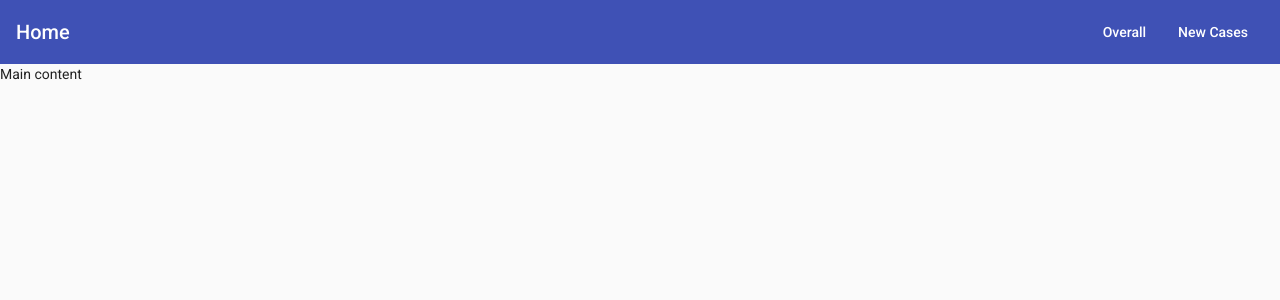
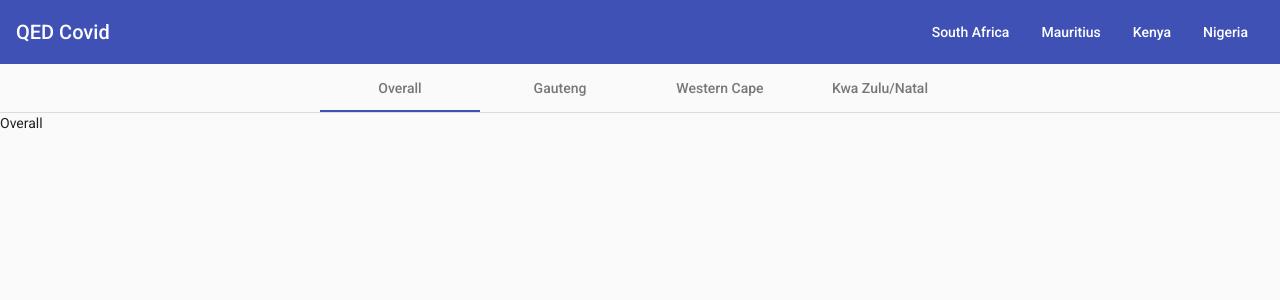
Before and after one commit to Motsamae/Covid_19, an Angular app: page /south-africa in a window 1280 px wide. Before the commit this address led to /. Shown: the top 300 px of the page. Built offline with nearby package versions, Linux system fonts and the light colour scheme.

Commit message:
South Africa Covid results
Code that separates the offices by country and main office bymain provinces in country

```diff
--- a/src/app/app.component.html
+++ b/src/app/app.component.html
@@ -3,15 +3,15 @@
     <button mat-icon-button (click)="sidenav.toggle()" fxShow="true" fxHide.gt-sm>
       <mat-icon>menu</mat-icon>
     </button>
-    <span>Home</span>
+    <span>QED Covid</span>
     <span class="menu-spacer"></span>
     <div fxShow="true" fxHide.lt-md>
       <!-- The following menu items will be hidden on both SM and XS screen sizes -->
-      <a href="/overall" mat-button>Overall</a>
-      <a href="#" mat-button>New Cases</a>
-      <!--<a href="#" mat-button>Menu Item 3</a>
-      <a href="#" mat-button>Menu Item 4</a>
-      <a href="#" mat-button>Menu Item 5</a>
+      <a href="/south-africa" mat-button>South Africa</a>
+      <a href="/mauritius" mat-button>Mauritius</a>
+      <a href="/kenya" mat-button>Kenya</a>
+      <a href="/nigeria" mat-button>Nigeria</a>
+      <!--<a href="#" mat-button>Menu Item 5</a>
       <a href="#" mat-button>Menu Item 6</a>-->
     </div>
   </mat-toolbar-row>
@@ -20,13 +20,15 @@
   <mat-sidenav #sidenav>
     <mat-nav-list>
       <a (click)="sidenav.toggle()" href="" mat-list-item>Close</a>
-      <a routerLink="/overall" mat-button>Overall</a><br />
-      <a routerLink="#" mat-button>New Cases</a>
+      <a href="/overall" mat-button>South Africa</a><br />
+      <a href="/mauritius" mat-button>Mauritius</a><br />
+      <a href="/kenya" mat-button>Kenya</a><br />
+      <a href="/nigeria" mat-button>Nigeria</a><br />
     </mat-nav-list>
   </mat-sidenav>
 
   <mat-sidenav-content fxFlexFill>
     <router-outlet></router-outlet>
-    Main content
+    <!--Main content-->
   </mat-sidenav-content>
 </mat-sidenav-container>
--- /dev/null
+++ b/src/app/new-cases/new-cases.component.html
@@ -0,0 +1 @@
+<p>This is the new-cases page</p>
--- a/src/app/overall/overall.component.html
+++ /dev/null
@@ -1 +0,0 @@
-<p>This is the overall page</p>
--- /dev/null
+++ b/src/app/services/qed-covid.service.ts
@@ -0,0 +1,55 @@
+import { Injectable } from '@angular/core';
+import { Observable } from 'rxjs';
+import { HttpHeaders, HttpClient } from '@angular/common/http';
+import { catchError, map } from 'rxjs/operators';
+
+@Injectable({
+  providedIn: 'root',
+})
+export class QedCovidService {
+
+  source: any[];
+  options = {
+    "method": "",
+    "url": "https://covid-193.p.rapidapi.com/history",
+    "params": { country: '', day: '' },
+    "headers": {
+      "x-rapidapi-host": "covid-193.p.rapidapi.com",
+      "x-rapidapi-key": "d4618b9920msh391054b106bc37ap135d5djsn5feddb02bd93",
+      "useQueryString": "true"
+    }
+  };
+
+  constructor(private http: HttpClient) {
+    this.source = new Array<any>();
+  }
+
+  getDailyReportByCountryName(country: any, date: any): any {
+    this.options.method = "GET";
+    this.options.params.country = country;
+    this.options.params.day = date;
+
+    return this.http.get(this.options.url + this.options.params + this.options.headers).pipe(
+      map((res: any) => {
+        this.dailyReportByCountryName[country].push(res.response[0]);
+        return res;
+      }), catchError(err => {
+        throw new Error(err);
+      }));
+  }
+
+  dailyReportByCountryName: any = { 'southAfrica': [],'mauritius':[],'kenya':[],'nigeria':[] }
+  getDailyReportByCountryNameLoop() {
+    // south africa last 7 days
+    // get date
+    // for (var i = 0; i < 6; i++) {
+      const todaysDate = new Date();
+      todaysDate.setDate(todaysDate.getDate());
+      const todaysDateIso = todaysDate.toISOString().substring(0, 10);
+      const x = this.getDailyReportByCountryName('South Africa', todaysDateIso);
+    // }
+    console.log(x);
+    return this.dailyReportByCountryName;
+  }
+
+}
--- /dev/null
+++ b/src/app/south-africa/south-africa.component.html
@@ -0,0 +1,8 @@
+<mat-card-content>
+  <mat-tab-group mat-align-tabs="center">
+    <mat-tab label="Overall">Overall</mat-tab>
+    <mat-tab label="Gauteng">Gauteng</mat-tab>
+    <mat-tab label="Western Cape">Western Cape</mat-tab>
+    <mat-tab label="Kwa Zulu/Natal">Kwa Zulu/Natal</mat-tab>
+  </mat-tab-group>
+</mat-card-content>
--- /dev/null
+++ b/src/app/south-africa/south-africa.component.ts
@@ -0,0 +1,26 @@
+import { Component, OnInit } from '@angular/core';
+import { QedCovidService } from '../services/qed-covid.service';
+
+@Component({
+  selector: 'south-africa',
+  templateUrl: './south-africa.component.html',
+  styleUrls: ['./south-africa.component.css']
+})
+export class SouthAfricaComponent implements OnInit {
+  constructor(private qedCovidService: QedCovidService) {
+
+  }
+
+  ngOnInit() {
+    // this.getDailyReportByCountryNameLoop();
+  }
+
+  getDailyReportByCountryNameLoop() {
+    this.qedCovidService.getDailyReportByCountryNameLoop().subscribe(function (data:any) {
+      console.log(data);
+    }, function (err:any) {
+      console.log(err);
+    });
+  }
+
+}
```
Also changed, not shown: src/app/app.module.ts (+9 -1 lines), src/app/app.routing.module.ts (+6 -3 lines), src/app/new-cases/new-cases.component.ts (added, +10 -0 lines), src/app/overall/overall.component.ts (deleted, +0 -10 lines), src/app/new-cases/new-cases.component.css (added), src/app/south-africa/south-africa.component.css (added).
